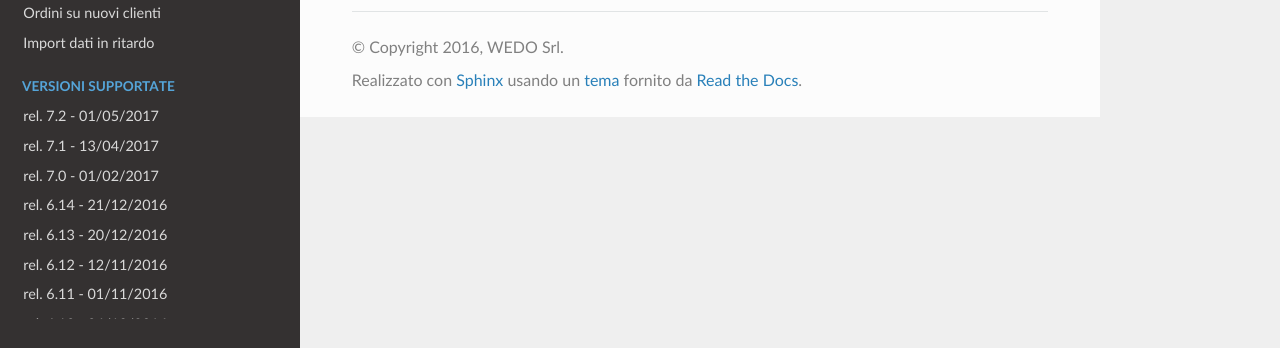
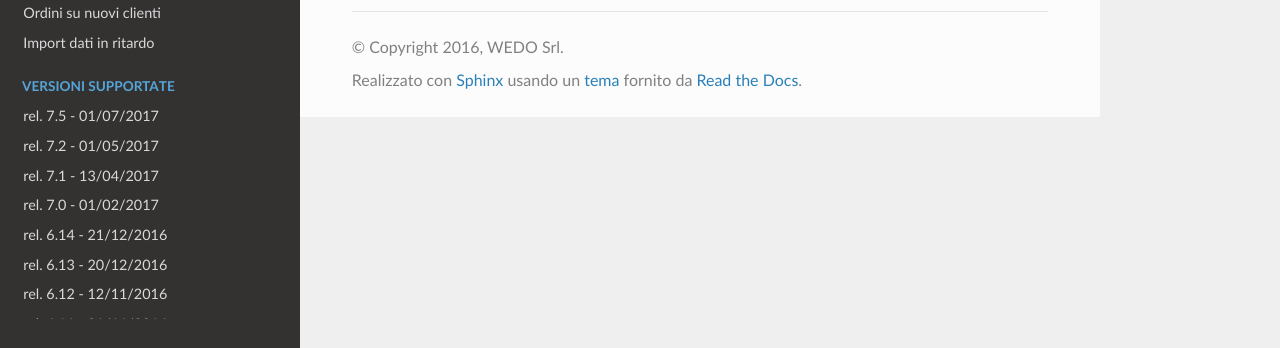
Before and after one commit to wedoit-io/doc-icommerce, a Sphinx documentation site: the page built from source/acquisizione-dati.rst, in a window 1280 px wide. Shown: the part 549-897 px from the top of the page. Built offline with Sphinx 7.4.7 and the Read the Docs theme 2.0.0, drawn with Linux system fonts in a browser that asks for light colours.

Commit message:
Update index.rst

```diff
--- a/source/index.rst
+++ b/source/index.rst
@@ -96,6 +96,7 @@ La documentazione è organizzata nelle seguenti sezioni:
   :maxdepth: 2
   :caption: Versioni supportate
 
+  release-7-5
   release-7-2
   release-7-1
   release-7-0
```
